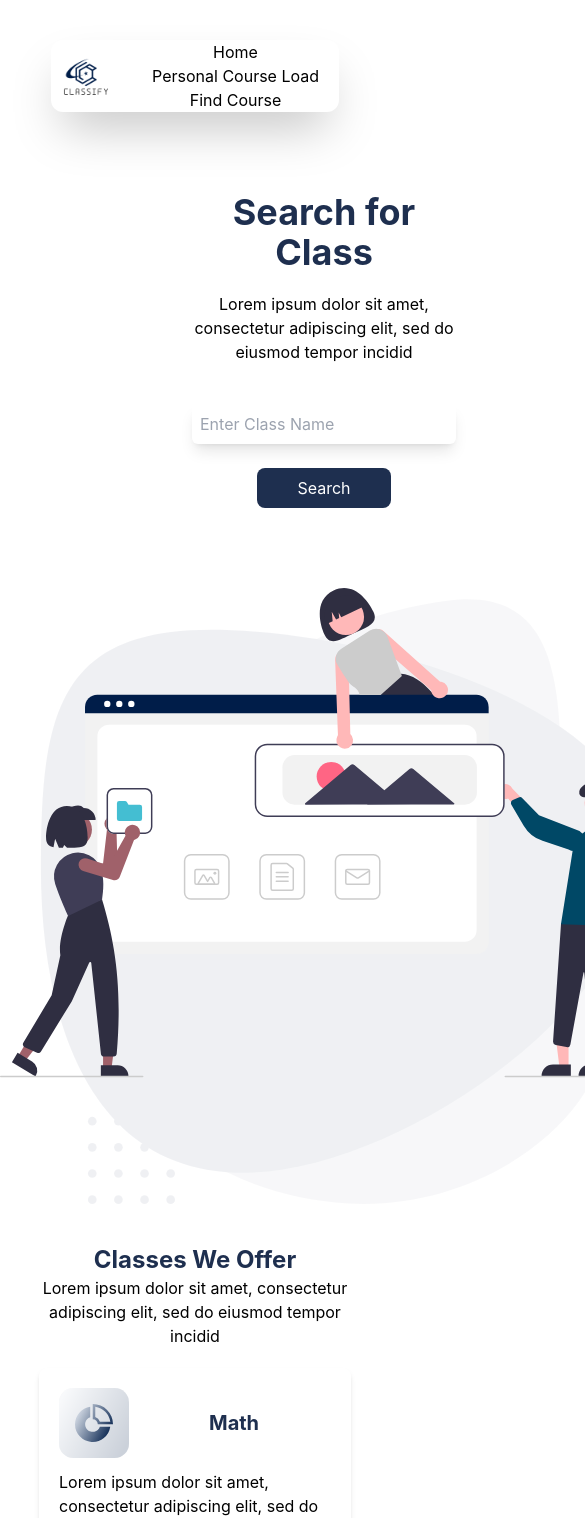
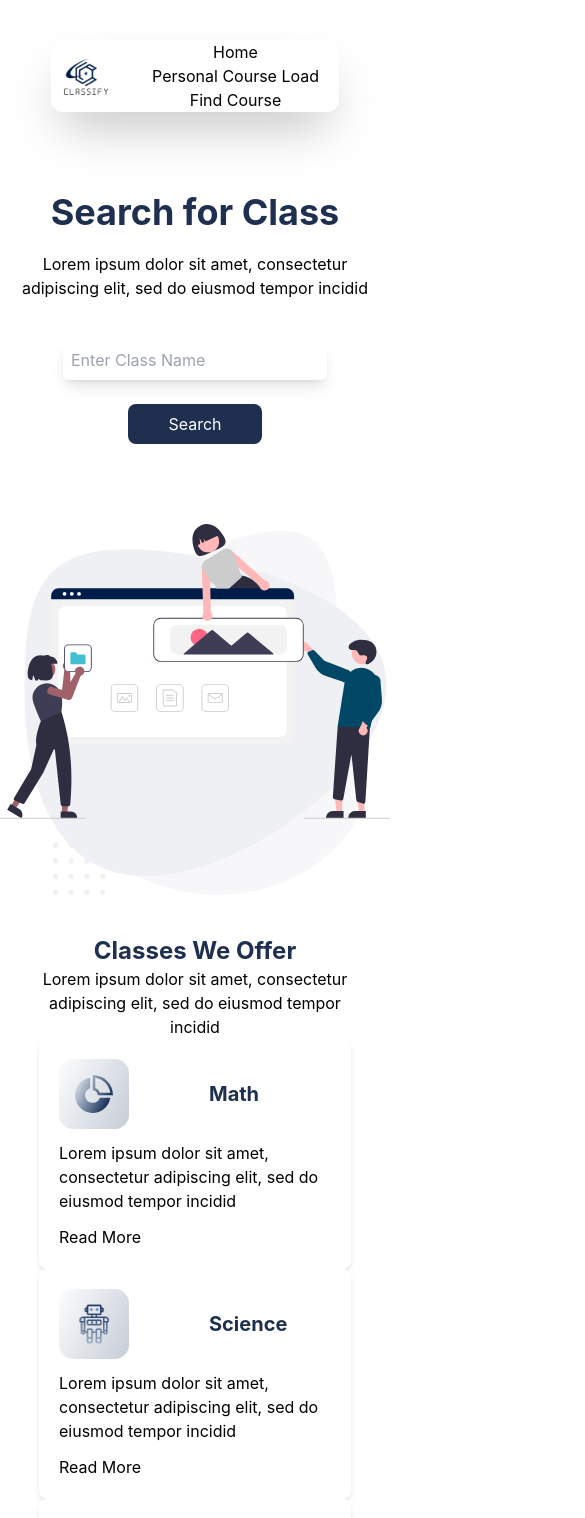
Before and after one commit to JeremyChuah/Classify, a React (Create React App) app: page / in a window 390 px wide. Shown: the top 1518 px of the page, 585 px wide, since content can reach past the window. Built offline with nearby package versions, Linux system fonts and the light colour scheme.

Commit message:
repsonsive changes

```diff
--- a/src/components/navbar/navbar.js
+++ b/src/components/navbar/navbar.js
@@ -5,7 +5,7 @@ import searchIcon from "./search.svg";
 
 function navbar() {
   return (
-    <div className="flex justfy-center items-center mt-10">
+    <div className="flex flex-row w-full justfy-center items-center mt-10">
       <div className=" sm:w-4/5 w-72 m-auto items-center flex flex-row justify-between shadow-2xl rounded-xl">
         <div>
           <img src={classifyLogo} />
--- a/src/pages/homecomponents/classcard.js
+++ b/src/pages/homecomponents/classcard.js
@@ -2,7 +2,7 @@ import React from "react";
 
 const classcard = (props) => {
   return (
-    <div className="flex my-5 justify-between items-center">
+    <div className="flex justify-between items-center">
       <div className="bg-white rounded-lg shadow-md flex flex-col p-5 items-start">
         <div className="flex flex-row items-center">
           <img src={props.image} />
--- a/src/pages/homecomponents/classgrid.css
+++ b/src/pages/homecomponents/classgrid.css
@@ -4,7 +4,7 @@
     .main-container{
         position: relative;
         width: 100%;
-        height: 70vh;
+        height: 80vh;
         display: flex;
         justify-content: center;
         align-items: center;
--- a/src/pages/homecomponents/home-hero.js
+++ b/src/pages/homecomponents/home-hero.js
@@ -1,15 +1,20 @@
 import React from "react";
 import icon from "./homeheroicon.svg";
 
+//className="w-full flex flex-col justify-between items-center mt-20"
+//className="grid md:grid-cols-2 m-auto"
+//className="flex flex-col justify-center items-center w-full px-48"
+//h1 className="text-4xl font-bold text-classifyBlue lg:w-full md:w-72 mb-5 lg:mb-2"
+
 function homecomponents() {
   return (
-    <div className="w-full flex flex-col justify-between items-center mt-20">
-      <div className="grid md:grid-cols-2 m-auto">
+    <div className="md:w-full md:flex md:flex-col md:justify-between md:items-center mt-20">
+      <div className="md:grid md:grid-cols-2 m-auto">
         <div className="flex flex-col justify-center items-center w-full px-48">
-          <h1 className="text-4xl font-bold text-classifyBlue lg:w-full md:w-72 mb-5 lg:mb-2">
+          <h1 className="text-4xl font-bold text-classifyBlue lg:w-full md:w-72 mb-5 lg:mb-2 w-96">
             Search for Class
           </h1>
-          <p className="lg:w-full md:w-72">
+          <p className="lg:w-full md:w-72 w-96">
             Lorem ipsum dolor sit amet, consectetur adipiscing elit, sed do
             eiusmod tempor incidid
           </p>
```
